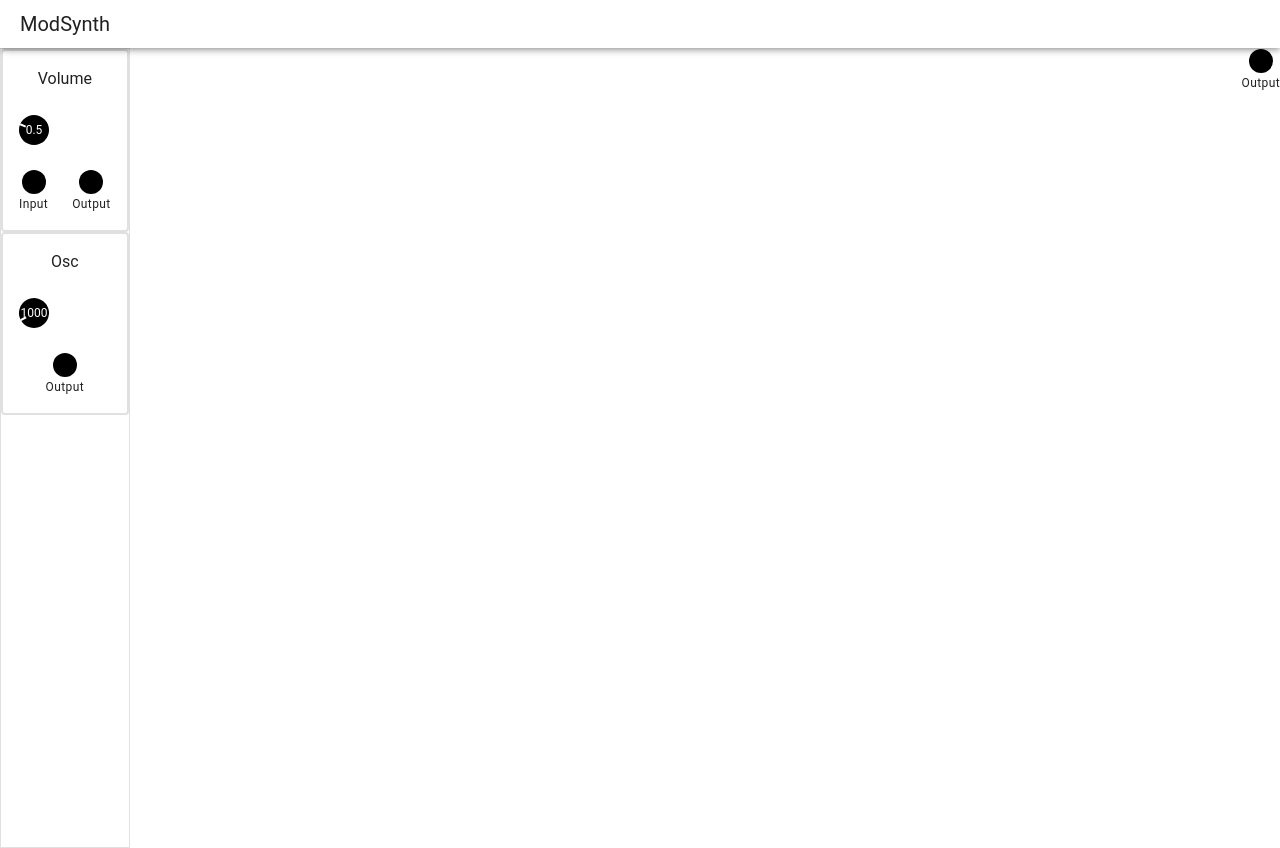
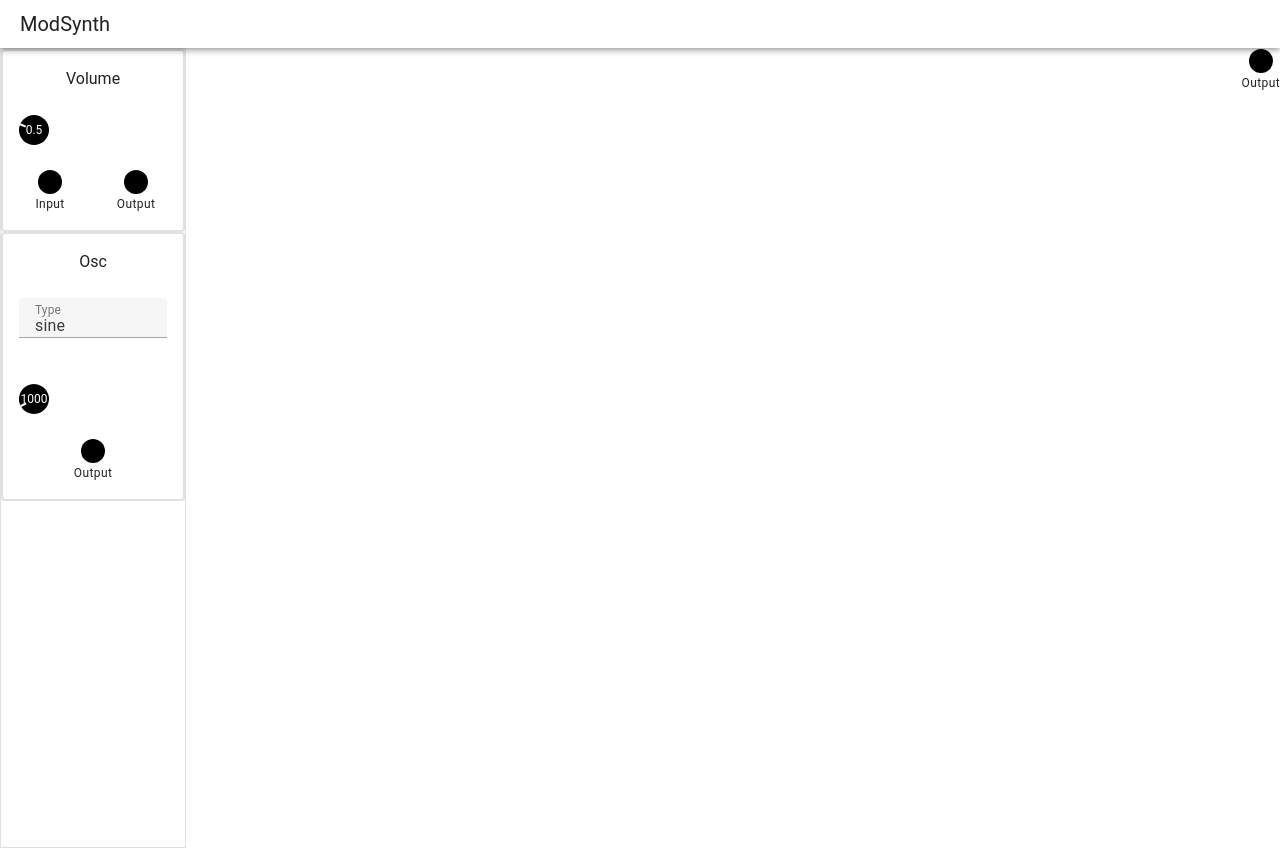
Before and after one commit to yuu528/ModSynth, a Vue app: page / in a window 1280 px wide. Built offline with nearby package versions, Linux system fonts and the light colour scheme.

Commit message:
Add waveform selector for osc

```diff
--- a/src/renderer/components/Module.vue
+++ b/src/renderer/components/Module.vue
@@ -7,7 +7,11 @@
         </v-col>
       </v-row>
       <v-row>
-        <v-col v-for="control in props.controls" :key="control.name">
+        <v-col
+          v-for="control in props.controls"
+          :key="control.name"
+          :cols="getCols(control.component)"
+        >
           <v-text-field
             v-if="control.component === 'VTextField'"
             type="number"
@@ -21,6 +25,16 @@
             @change="event => { moduleStore.updateValue(props.idx, control.id, event.target.value) }"
           >
           </v-text-field>
+          <v-select
+            v-if="control.component === 'VSelect'"
+            density="compact"
+            v-model="control.value"
+            :class="control.id"
+            :label="control.name"
+            :items="control.items"
+            @update:modelValue="event => { moduleStore.updateValue(props.idx, control.id, event) }"
+          >
+          </v-select>
           <Knob
             v-if="control.component === 'Knob'"
             v-model="control.value"
@@ -56,4 +70,20 @@ const props = defineProps([
   'jacks',
   'idx'
 ])
+
+function getCols(component: string) {
+  switch(component) {
+    case 'VTextField':
+      return 12
+
+    case 'VSelect':
+      return 12
+
+    case 'Knob':
+      return 3
+
+    default:
+      return 12
+  }
+}
 </script>
--- a/src/renderer/stores/ModuleStore.ts
+++ b/src/renderer/stores/ModuleStore.ts
@@ -48,6 +48,15 @@ export const useModuleStore = defineStore('module', () => {
 		oscillator: {
 			name: 'Osc',
 			controls: [
+				{
+					id: 'type',
+					name: 'Type',
+					component: 'VSelect',
+					items: [
+						'sine', 'square', 'sawtooth', 'triangle'
+					],
+					value: 'sine'
+				},
 				{
 					id: 'frequency',
 					name: 'Freq',
@@ -103,6 +112,7 @@ export const useModuleStore = defineStore('module', () => {
 	}
 
 	function updateValue(idx, id, value) {
+		console.log(idx, id, value)
 		const module = enabledModules.value[idx]
 
 		switch(module.id) {
@@ -116,6 +126,10 @@ export const useModuleStore = defineStore('module', () => {
 
 			case 'oscillator':
 				switch(id) {
+					case 'type':
+						module.output.type = value
+						break
+
 					case 'frequency':
 						module.output.frequency.setValueAtTime(value, audioCtx.value.currentTime)
 						break
@@ -176,7 +190,6 @@ export const useModuleStore = defineStore('module', () => {
 	}
 
 	function drop(event) {
-					console.log(enabledModules.value)
 		if(event.dataTransfer.types.includes(mimes.value.moduleType) && !event.dataTransfer.types.includes(cableStore.mimes.cableId1)) {
 			const offsetX = event.dataTransfer.getData(mimes.value.moduleDragOffsetX)
 			const offsetY = event.dataTransfer.getData(mimes.value.moduleDragOffsetY)
```
